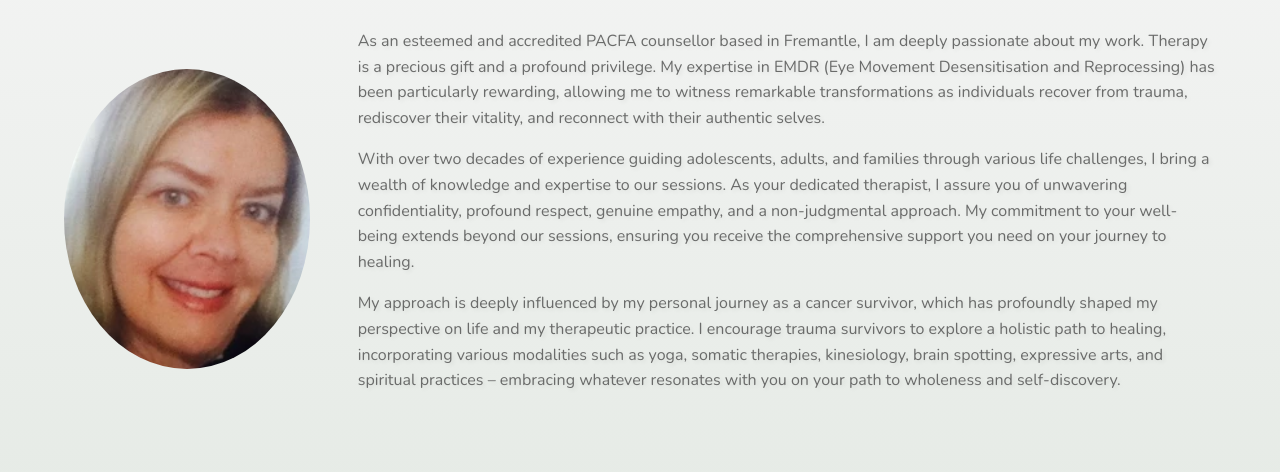
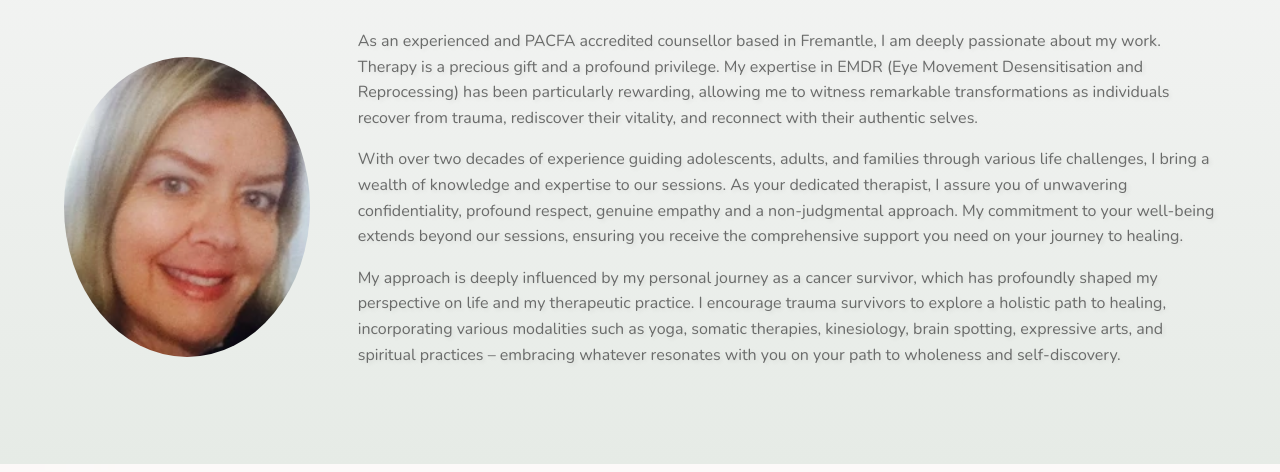
Before and after one commit to Albo3/tw5, a plain HTML site: page index.html in a window 1280 px wide. Shown: the part 627-1099 px from the top of the page. Drawn offline with nearby package versions, Linux system fonts and the light colour scheme.

Commit message:
Update index.html

```diff
--- a/index.html
+++ b/index.html
@@ -85,7 +85,7 @@
             />
             <div class="about-text">
               <p>
-                As an esteemed and accredited PACFA counsellor based in
+                As an experienced and  PACFA accredited counsellor based in
                 Fremantle, I am deeply passionate about my work. Therapy is a
                 precious gift and a profound privilege. My expertise in EMDR
                 (Eye Movement Desensitisation and Reprocessing) has been
@@ -98,7 +98,7 @@
                 and families through various life challenges, I bring a wealth
                 of knowledge and expertise to our sessions. As your dedicated
                 therapist, I assure you of unwavering confidentiality, profound
-                respect, genuine empathy, and a non-judgmental approach. My
+                respect, genuine empathy and a non-judgmental approach. My
                 commitment to your well-being extends beyond our sessions,
                 ensuring you receive the comprehensive support you need on your
                 journey to healing.
```
